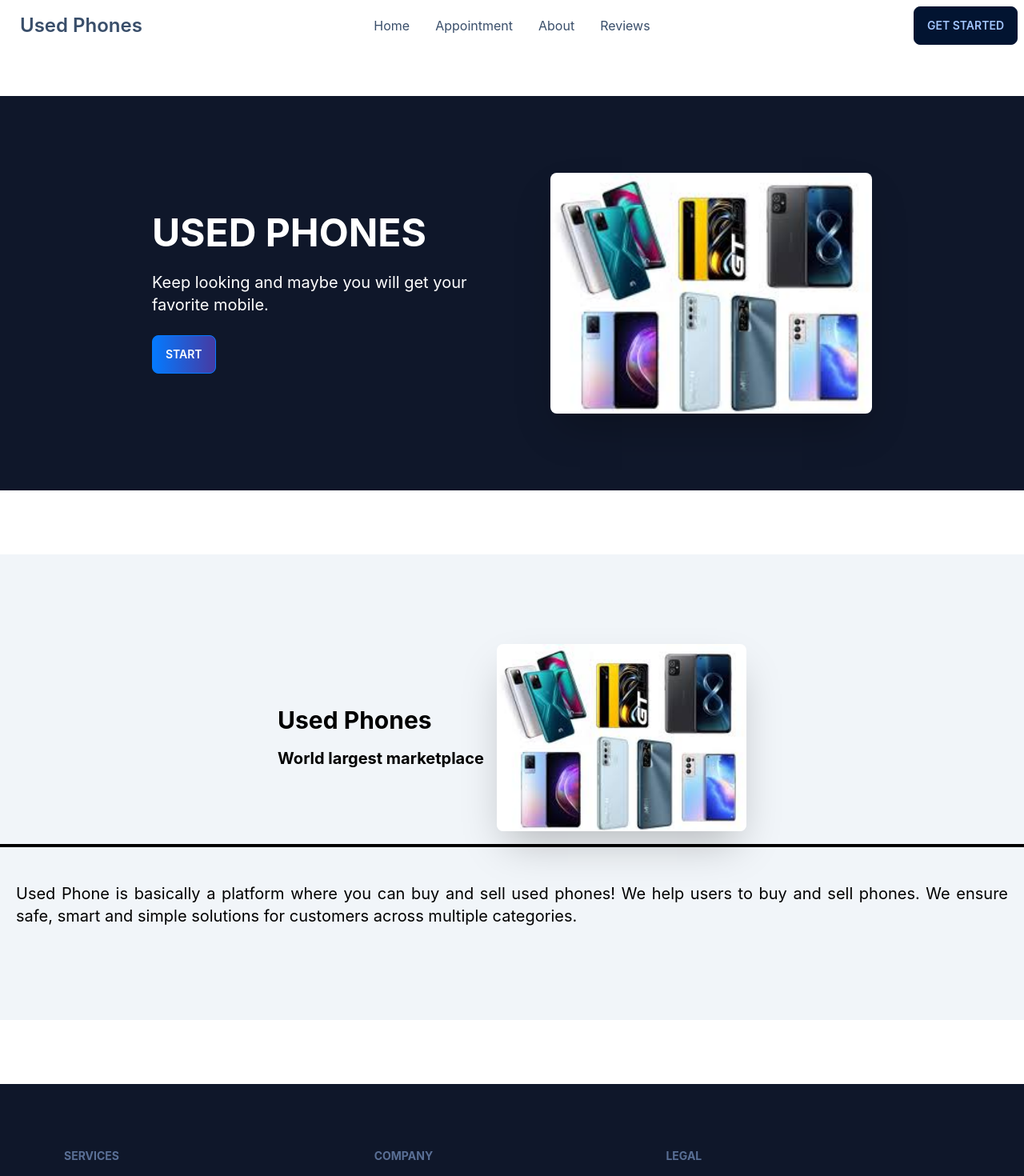
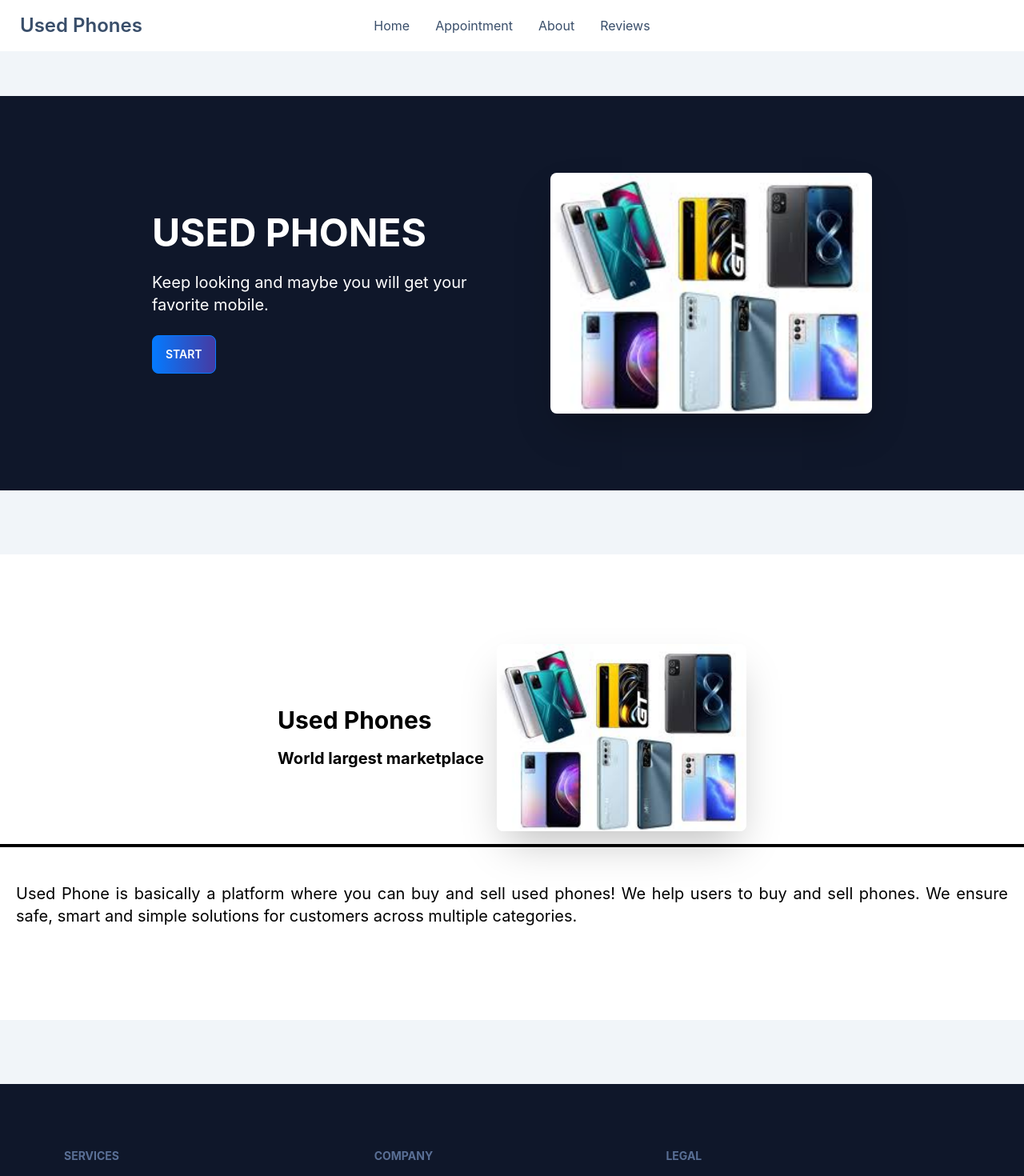
Before and after one commit to sorwartalukder/used-phones, a React (Create React App) app: page / in a window 1280 px wide. Shown: the top 1470 px of the page at 80% size. Built offline with nearby package versions, Linux system fonts and the light colour scheme.

Commit message:
add firebase and env

```diff
--- a/package.json
+++ b/package.json
@@ -7,6 +7,7 @@
     "@testing-library/react": "^13.4.0",
     "@testing-library/user-event": "^13.5.0",
     "daisyui": "^2.41.0",
+    "firebase": "^9.14.0",
     "react": "^18.2.0",
     "react-dom": "^18.2.0",
     "react-icons": "^4.6.0",
--- a/src/App.js
+++ b/src/App.js
@@ -4,7 +4,7 @@ import router from './Routes/Routes/Routes';
 
 function App() {
   return (
-    <div className='max-w-[1440px] mx-auto'>
+    <div className='bg-slate-100'>
       <RouterProvider router={router}>
 
       </RouterProvider>
--- a/src/Pages/Home/HomeAbout/HomeAbout.js
+++ b/src/Pages/Home/HomeAbout/HomeAbout.js
@@ -3,8 +3,8 @@ import phones from '../../../assets/Images/banner image.jpg'
 
 const HomeAbout = () => {
     return (
-        <div className='py-24 my-20 bg-slate-100' >
-            <div className=" text-black rounded-lg ">
+        <div className='py-24 my-20 bg-white max-w-[1440px] mx-auto' >
+            <div className=" text-black rounded-lg">
                 <div className="hero-content flex-col lg:flex-row ">
                     <div>
                         <h2
--- a/src/Pages/Shared/Footer/Footer.js
+++ b/src/Pages/Shared/Footer/Footer.js
@@ -3,7 +3,8 @@ import { Link } from 'react-router-dom';
 
 const Footer = () => {
     return (
-        <footer className="bg-slate-900 text-neutral-content p-10">
+        <footer className='bg-slate-900'>
+            <div className=" text-neutral-content max-w-[1440px] mx-auto p-10">
                 <div className='footer p-10 '>
                     <div>
                         <span className="footer-title">Services</span>
@@ -29,6 +30,7 @@ const Footer = () => {
                 <div className='text-center mt-32'>
                     <p>Copyright © 2022 - All right reserved by ACME Industries Ltd</p>
                 </div>
+            </div>
         </footer>
     );
 };
--- a/src/Pages/Shared/Header/Header.js
+++ b/src/Pages/Shared/Header/Header.js
@@ -11,7 +11,8 @@ const Header = () => {
         <li><Link to="/reviews">Reviews</Link></li>
     </React.Fragment>
     return (
-        <div className="navbar bg-base-100">
+        <div className='bg-base-100'>
+            <div className="navbar max-w-[1440px] mx-auto">
                 <div className="navbar-start">
                     <div className="dropdown">
                         <label tabIndex={0} className="btn btn-ghost lg:hidden">
@@ -29,7 +30,8 @@ const Header = () => {
                     </ul>
                 </div>
                 <div className="navbar-end">
-                <a className="btn">Get started</a>
+                    {/* <a className="btn">Get started</a> */}
+                </div>
             </div>
         </div>
     );
--- /dev/null
+++ b/src/firebase/firebase.config.js
@@ -0,0 +1,18 @@
+// Import the functions you need from the SDKs you need
+import { initializeApp } from "firebase/app";
+// TODO: Add SDKs for Firebase products that you want to use
+// https://firebase.google.com/docs/web/setup#available-libraries
+
+// Your web app's Firebase configuration
+const firebaseConfig = {
+    apiKey: process.env.REACT_APP_apiKey,
+    authDomain: process.env.REACT_APP_authDomain,
+    projectId: process.env.REACT_APP_projectId,
+    storageBucket: process.env.REACT_APP_storageBucket,
+    messagingSenderId: process.env.REACT_APP_messagingSenderId,
+    appId: process.env.REACT_APP_appId,
+};
+
+// Initialize Firebase
+const app = initializeApp(firebaseConfig);
+export default app;
--- a/src/tools.ins.js
+++ b/src/tools.ins.js
@@ -3,4 +3,6 @@
  * 2. daisyUI
  * 3. React Router
  * 4. React icons
+ * 5. firebase
+ * 6.
 */
```
Also changed, not shown: src/contexts/AuthProvider.js (added), 1 other file (tests, documents, lock files or other folders). Lines whose indentation alone changed are shown as unchanged.
